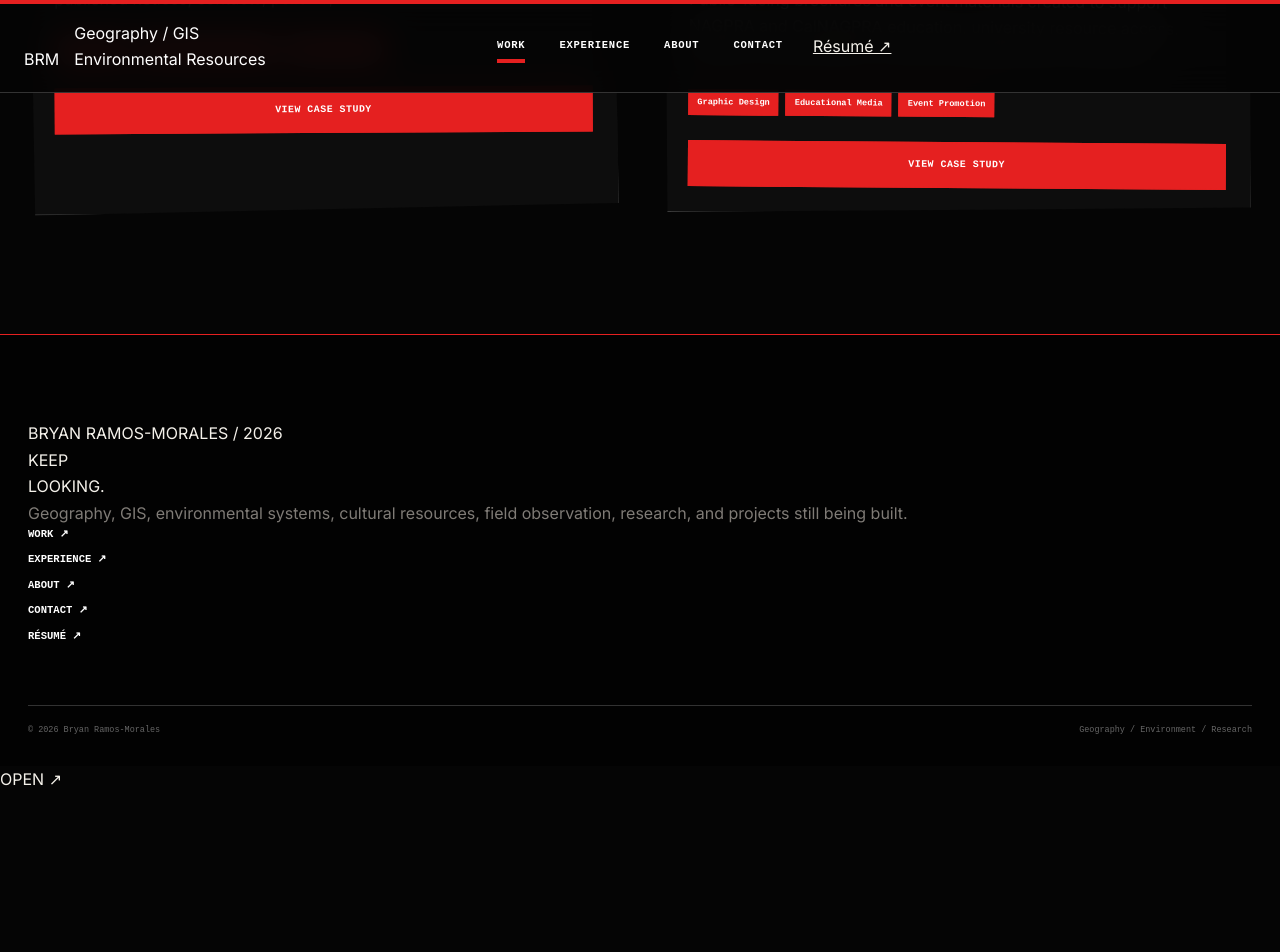
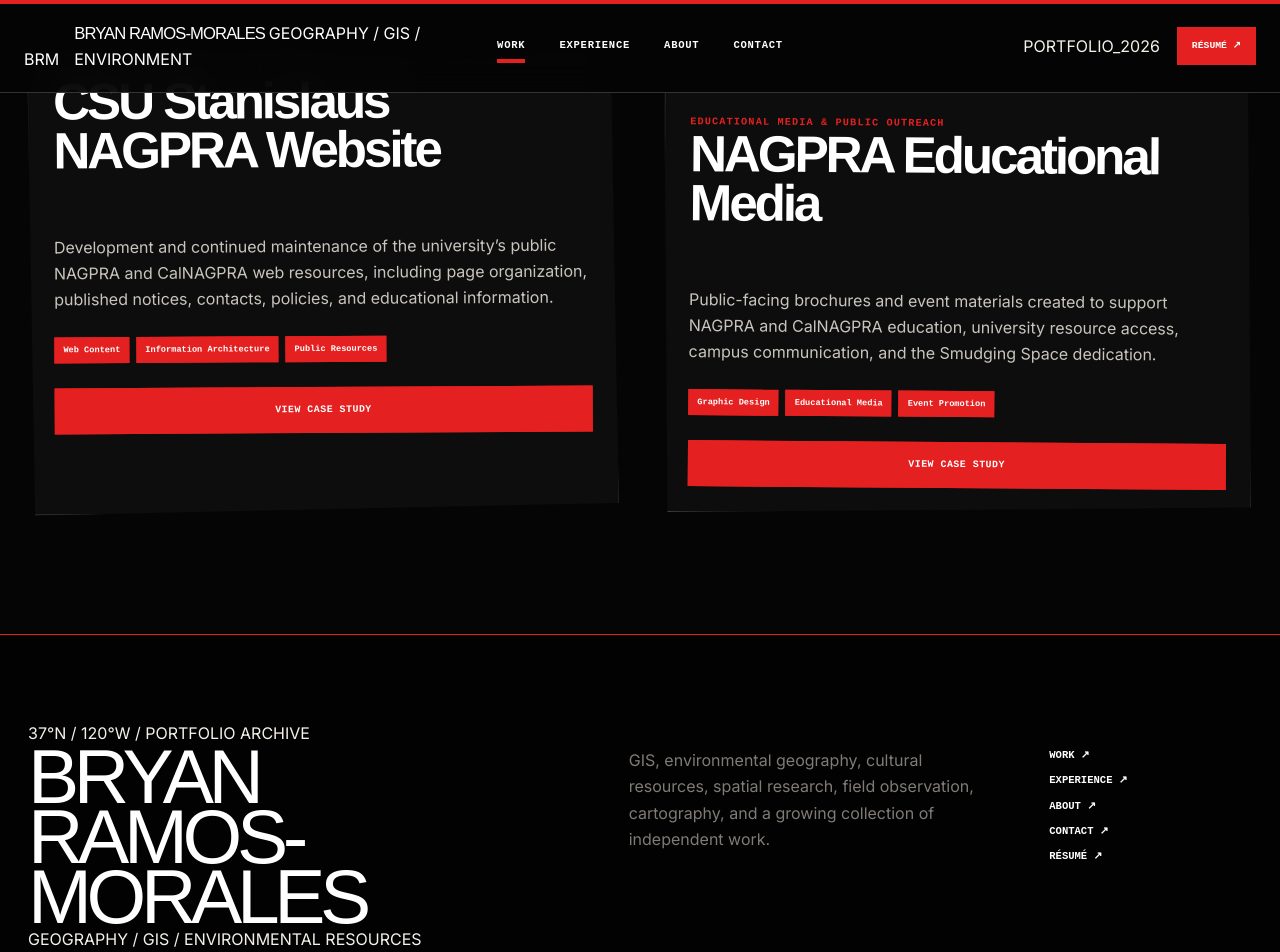
Before and after one commit to bramosmorales/bramosmorales.github.io, a Jekyll site: the page built from cultural-resources.html, in a window 1280 px wide and 1400 px high, scrolled down 1434 px. Shown: the top 952 px of the window. Built offline with Jekyll 4.4.1, drawn with Linux system fonts in a browser that asks for light colours; before the commit the page ends 2226 px from its top, so only the background shows below that; part of the change alters nothing that is shown; some of the changed text lies outside the part shown.

Commit message:
Update default.html

```diff
--- a/_layouts/default.html
+++ b/_layouts/default.html
@@ -23,16 +23,20 @@
     {% endif %}
   </title>
 
+
   <link rel="preconnect" href="https://fonts.googleapis.com">
 
-  <link rel="preconnect"
+  <link
+    rel="preconnect"
     href="https://fonts.gstatic.com"
-        crossorigin>
+    crossorigin
+  >
 
   <link
-    href="https://fonts.googleapis.com/css2?family=Inter:wght@400;500;600;700;800&family=Newsreader:ital,wght@0,500;0,600;1,500;1,600&family=Space+Grotesk:wght@500;600;700&display=swap"
+    href="https://fonts.googleapis.com/css2?family=Inter:wght@400;500;600;700;800&family=Pixelify+Sans:wght@400;500;600;700&family=Poiret+One&display=swap"
     rel="stylesheet"
   >
+
 
   <link
     rel="stylesheet"
@@ -42,21 +46,64 @@
 </head>
 
 
-<body>
+<body
+  class="
+    {% if page.url == '/' %}
+      is-home
+    {% endif %}
+    page-{{ page.section | default: 'work' }}
+  "
+>
 
 
-  <!-- SCROLL PROGRESS -->
+  <!-- ====================================================
+       IMMERSIVE BACKGROUND
+  ===================================================== -->
+
+  <div
+    class="world-art"
+    aria-hidden="true"
+  >
+
+    <div class="world-base"></div>
+
+    <div class="world-primary"></div>
+
+    <div class="world-alt"></div>
+
+    <div class="world-vignette"></div>
+
+    <div class="world-grain"></div>
+
+
+    <img
+      class="world-foreground"
+      src="{{ '/assets/art/foreground-frame.png' | relative_url }}"
+      alt=""
+    >
+
+  </div>
+
+
+
+  <!-- ====================================================
+       TOP PROGRESS
+  ===================================================== -->
 
   <div
     class="scroll-progress"
     aria-hidden="true"
   >
+
     <span id="scroll-progress-bar"></span>
+
   </div>
 
 
 
-  <!-- HEADER -->
+  <!-- ====================================================
+       SITE HEADER
+  ===================================================== -->
 
   <header class="site-header">
 
@@ -66,16 +113,22 @@
       <a
         class="site-brand"
         href="{{ '/' | relative_url }}"
-        aria-label="Bryan Ramos-Morales portfolio home"
       >
 
-        <span class="brand-mark">
+        <span class="brand-symbol">
           BRM
         </span>
 
         <span class="brand-copy">
-          Geography / GIS<br>
-          Environmental Resources
+
+          <span class="brand-name">
+            BRYAN RAMOS-MORALES
+          </span>
+
+          <span class="brand-field">
+            GEOGRAPHY / GIS / ENVIRONMENT
+          </span>
+
         </span>
 
       </a>
@@ -94,7 +147,7 @@
             class="active"
           {% endif %}
         >
-          Work
+          WORK
         </a>
 
 
@@ -104,7 +157,7 @@
             class="active"
           {% endif %}
         >
-          Experience
+          EXPERIENCE
         </a>
 
 
@@ -114,7 +167,7 @@
             class="active"
           {% endif %}
         >
-          About
+          ABOUT
         </a>
 
 
@@ -124,19 +177,34 @@
             class="active"
           {% endif %}
         >
-          Contact
+          CONTACT
         </a>
 
       </nav>
 
 
 
+      <div class="header-right">
+
+
+        <div class="world-status">
+
+          <span class="status-dot"></span>
+
+          PORTFOLIO_2026
+
+        </div>
+
+
         <a
-        class="header-resume"
+          class="resume-link"
           href="{{ '/resume.html' | relative_url }}"
         >
-        Résumé ↗
+          RÉSUMÉ ↗
         </a>
+
+
+      </div>
 
 
 
@@ -160,7 +228,9 @@
 
 
 
-  <!-- CONTENT -->
+  <!-- ====================================================
+       CONTENT
+  ===================================================== -->
 
   <main class="site-main">
 
@@ -170,71 +240,84 @@
 
 
 
-  <!-- FOOTER -->
+  <!-- ====================================================
+       FOOTER
+  ===================================================== -->
 
   <footer class="site-footer">
 
 
-    <div class="footer-main">
-
-      <div>
-
-        <div class="footer-kicker">
-          BRYAN RAMOS-MORALES / 2026
+    <div class="footer-coordinate">
+      37°N / 120°W / PORTFOLIO ARCHIVE
     </div>
 
-        <div class="footer-title">
-          KEEP<br>
-          LOOKING.
+
+    <div class="footer-grid">
+
+
+      <div class="footer-identity">
+
+        <div class="footer-name">
+          BRYAN
+          <br>
+          RAMOS-MORALES
+        </div>
+
+        <div class="footer-sub">
+          GEOGRAPHY / GIS / ENVIRONMENTAL RESOURCES
         </div>
 
       </div>
 
 
+
       <div class="footer-description">
 
-        Geography, GIS, environmental systems,
-        cultural resources, field observation,
-        research, and projects still being built.
+        GIS, environmental geography, cultural resources,
+        spatial research, field observation, cartography,
+        and a growing collection of independent work.
 
       </div>
+
 
 
       <nav class="footer-links">
 
         <a href="{{ '/' | relative_url }}">
-          Work ↗
+          WORK ↗
         </a>
 
         <a href="{{ '/professional-experience.html' | relative_url }}">
-          Experience ↗
+          EXPERIENCE ↗
         </a>
 
         <a href="{{ '/about.html' | relative_url }}">
-          About ↗
+          ABOUT ↗
         </a>
 
         <a href="{{ '/contact.html' | relative_url }}">
-          Contact ↗
+          CONTACT ↗
         </a>
 
         <a href="{{ '/resume.html' | relative_url }}">
-          Résumé ↗
+          RÉSUMÉ ↗
         </a>
 
       </nav>
 
+
     </div>
+
 
 
     <div class="footer-bottom">
 
       <span>
-        © 2026 Bryan Ramos-Morales
+        © 2026 BRYAN RAMOS-MORALES
       </span>
 
       <span>
-        Geography / Environment / Research
+        END OF CURRENT MAP
       </span>
 
     </div>
@@ -244,39 +327,71 @@
 
 
 
-  <!-- CUSTOM POINTER -->
+  <!-- ====================================================
+       MOTH FOLLOWER
+  ===================================================== -->
 
   <div
-    class="cursor-badge"
-    id="cursor-badge"
+    class="moth-guide"
+    id="moth-guide"
     aria-hidden="true"
   >
-    OPEN ↗
+
+    <img
+      src="{{ '/assets/art/moth-guide.png' | relative_url }}"
+      alt=""
+    >
+
+    <span class="moth-label">
+      EXPLORE
+    </span>
+
   </div>
 
 
 
+  <!-- ====================================================
+       JAVASCRIPT
+  ===================================================== -->
+
   <script>
 
-    /* ==============================================
-       MOBILE NAVIGATION
-    ============================================== */
+
+    const reducedMotion =
+      window.matchMedia(
+        "(prefers-reduced-motion: reduce)"
+      ).matches;
+
+
+
+    /* ----------------------------------------------------
+       MOBILE NAV
+    ----------------------------------------------------- */
 
     const navToggle =
-      document.querySelector(".nav-toggle");
+      document.querySelector(
+        ".nav-toggle"
+      );
 
     const siteNav =
-      document.querySelector(".site-nav");
+      document.querySelector(
+        ".site-nav"
+      );
 
 
-    if (navToggle && siteNav) {
+    if (
+      navToggle &&
+      siteNav
+    ) {
 
       navToggle.addEventListener(
         "click",
         function () {
 
           const open =
-            siteNav.classList.toggle("open");
+            siteNav.classList.toggle(
+              "open"
+            );
 
           navToggle.classList.toggle(
             "open",
@@ -295,11 +410,11 @@
 
 
 
-    /* ==============================================
+    /* ----------------------------------------------------
        SCROLL PROGRESS
-    ============================================== */
+    ----------------------------------------------------- */
 
-    const progressBar =
+    const progress =
       document.getElementById(
         "scroll-progress-bar"
       );
@@ -307,23 +422,20 @@
 
     function updateProgress() {
 
-      if (!progressBar) return;
+      if (!progress) return;
 
-      const scrollTop =
-        window.scrollY;
-
-      const scrollHeight =
+      const max =
         document.documentElement.scrollHeight
         -
         window.innerHeight;
 
-      const progress =
-        scrollHeight > 0
-          ? scrollTop / scrollHeight
+      const value =
+        max > 0
+          ? window.scrollY / max
           : 0;
 
-      progressBar.style.transform =
-        `scaleX(${progress})`;
+      progress.style.transform =
+        `scaleX(${value})`;
 
     }
 
@@ -334,20 +446,48 @@
     window.addEventListener(
       "scroll",
       updateProgress,
-      { passive: true }
+      {
+        passive: true
+      }
     );
 
 
 
-    /* ==============================================
-       SCROLL REVEALS
-    ============================================== */
+    /* ----------------------------------------------------
+       BACKGROUND REVEAL
+    ----------------------------------------------------- */
 
-    const reduceMotion =
+    if (
+      !reducedMotion &&
       window.matchMedia(
-        "(prefers-reduced-motion: reduce)"
-      ).matches;
+        "(pointer: fine)"
+      ).matches
+    ) {
 
+      document.addEventListener(
+        "pointermove",
+        function (event) {
+
+          document.documentElement.style.setProperty(
+            "--pointer-x",
+            event.clientX + "px"
+          );
+
+          document.documentElement.style.setProperty(
+            "--pointer-y",
+            event.clientY + "px"
+          );
+
+        }
+      );
+
+    }
+
+
+
+    /* ----------------------------------------------------
+       REVEALS
+    ----------------------------------------------------- */
 
     const revealItems =
       document.querySelectorAll(
@@ -355,12 +495,12 @@
       );
 
 
-    if (reduceMotion) {
+    if (reducedMotion) {
 
       revealItems.forEach(
         item =>
           item.classList.add(
-            "is-visible"
+            "visible"
           )
       );
 
@@ -368,7 +508,7 @@
 
     else {
 
-      const revealObserver =
+      const observer =
         new IntersectionObserver(
 
           entries => {
@@ -376,13 +516,15 @@
             entries.forEach(
               entry => {
 
-                if (entry.isIntersecting) {
+                if (
+                  entry.isIntersecting
+                ) {
 
                   entry.target.classList.add(
-                    "is-visible"
+                    "visible"
                   );
 
-                  revealObserver.unobserve(
+                  observer.unobserve(
                     entry.target
                   );
 
@@ -394,7 +536,7 @@
           },
 
           {
-            threshold: 0.12
+            threshold: 0.08
           }
 
         );
@@ -402,7 +544,7 @@
 
       revealItems.forEach(
         item =>
-          revealObserver.observe(
+          observer.observe(
             item
           )
       );
@@ -411,41 +553,36 @@
 
 
 
-    /* ==============================================
-       HERO COLLAGE PARALLAX
-    ============================================== */
+    /* ----------------------------------------------------
+       PROJECT TILT
+    ----------------------------------------------------- */
 
-    const parallaxArea =
-      document.querySelector(
-        ".hero-art"
+    const tiltTargets =
+      document.querySelectorAll(
+        "[data-tilt]"
       );
 
 
     if (
-      parallaxArea &&
-      !reduceMotion &&
+      !reducedMotion &&
       window.matchMedia(
         "(pointer: fine)"
       ).matches
     ) {
 
-      const layers =
-        parallaxArea.querySelectorAll(
-          "[data-parallax]"
-        );
+      tiltTargets.forEach(
+        element => {
 
-
-      parallaxArea.addEventListener(
+          element.addEventListener(
             "pointermove",
             function (event) {
 
               const rect =
-            parallaxArea.getBoundingClientRect();
+                element.getBoundingClientRect();
 
               const x =
                 (
-              event.clientX
-              -
+                  event.clientX -
                   rect.left
                 )
                 /
@@ -455,8 +592,7 @@
 
               const y =
                 (
-              event.clientY
-              -
+                  event.clientY -
                   rect.top
                 )
                 /
@@ -464,40 +600,24 @@
                 -
                 0.5;
 
-
-          layers.forEach(
-            layer => {
-
-              const speed =
-                Number(
-                  layer.dataset.parallax
-                )
-                ||
-                10;
-
-              layer.style.transform =
-                `translate3d(
-                  ${x * speed}px,
-                  ${y * speed}px,
-                  0
-                )`;
-
-            }
-          );
+              element.style.transform =
+                `
+                perspective(1100px)
+                rotateX(${y * -2.4}deg)
+                rotateY(${x * 3.5}deg)
+                translateY(-5px)
+                `;
 
             }
           );
 
 
-      parallaxArea.addEventListener(
+          element.addEventListener(
             "pointerleave",
             function () {
 
-          layers.forEach(
-            layer => {
-
-              layer.style.transform =
-                "translate3d(0,0,0)";
+              element.style.transform =
+                "";
 
             }
           );
@@ -509,70 +629,137 @@
 
 
 
-    /* ==============================================
-       PROJECT CURSOR
-    ============================================== */
+    /* ----------------------------------------------------
+       MOTH FOLLOWER
+    ----------------------------------------------------- */
 
-    const cursorBadge =
+    const moth =
       document.getElementById(
-        "cursor-badge"
+        "moth-guide"
       );
 
 
     if (
-      cursorBadge &&
+      moth &&
+      !reducedMotion &&
       window.matchMedia(
         "(pointer: fine)"
       ).matches
     ) {
 
-      const cursorTargets =
-        document.querySelectorAll(
-          "[data-cursor]"
-        );
+      let pointerX =
+        window.innerWidth / 2;
 
+      let pointerY =
+        window.innerHeight / 2;
 
-      let mouseX = 0;
-      let mouseY = 0;
+      let mothX =
+        pointerX;
+
+      let mothY =
+        pointerY;
+
+      let previousX =
+        mothX;
 
 
       document.addEventListener(
         "pointermove",
         function (event) {
 
-          mouseX =
-            event.clientX;
+          pointerX =
+            event.clientX + 45;
 
-          mouseY =
-            event.clientY;
+          pointerY =
+            event.clientY + 32;
 
-          cursorBadge.style.left =
-            `${mouseX}px`;
-
-          cursorBadge.style.top =
-            `${mouseY}px`;
+          moth.classList.add(
+            "awake"
+          );
 
         }
       );
 
 
-      cursorTargets.forEach(
-        target => {
+      function animateMoth() {
 
-          target.addEventListener(
+        mothX +=
+          (
+            pointerX - mothX
+          )
+          *
+          0.075;
+
+        mothY +=
+          (
+            pointerY - mothY
+          )
+          *
+          0.075;
+
+        const movement =
+          mothX -
+          previousX;
+
+        previousX =
+          mothX;
+
+        const rotation =
+          Math.max(
+            -12,
+            Math.min(
+              12,
+              movement * 2
+            )
+          );
+
+        moth.style.transform =
+          `
+          translate3d(
+            ${mothX}px,
+            ${mothY}px,
+            0
+          )
+          rotate(${rotation}deg)
+          `;
+
+        requestAnimationFrame(
+          animateMoth
+        );
+
+      }
+
+
+      animateMoth();
+
+
+
+      const discoveries =
+        document.querySelectorAll(
+          "[data-discover]"
+        );
+
+
+      discoveries.forEach(
+        item => {
+
+          item.addEventListener(
             "pointerenter",
             function () {
 
-              cursorBadge.classList.add(
-                "visible"
+              moth.classList.add(
+                "discovering"
               );
 
-              if (
-                target.dataset.cursor
-              ) {
+              const label =
+                moth.querySelector(
+                  ".moth-label"
+                );
 
-                cursorBadge.textContent =
-                  target.dataset.cursor;
+              if (label) {
+
+                label.textContent =
+                  "OPEN FILE";
 
               }
 
@@ -580,17 +767,118 @@
           );
 
 
-          target.addEventListener(
+          item.addEventListener(
             "pointerleave",
             function () {
 
-              cursorBadge.classList.remove(
-                "visible"
+              moth.classList.remove(
+                "discovering"
+              );
+
+              const label =
+                moth.querySelector(
+                  ".moth-label"
+                );
+
+              if (label) {
+
+                label.textContent =
+                  "EXPLORE";
+
+              }
+
+            }
           );
 
         }
       );
 
+    }
+
+
+
+    /* ----------------------------------------------------
+       CLICK STAR
+    ----------------------------------------------------- */
+
+    if (
+      !reducedMotion &&
+      window.matchMedia(
+        "(pointer: fine)"
+      ).matches
+    ) {
+
+      document.addEventListener(
+        "click",
+        function (event) {
+
+          const burst =
+            document.createElement(
+              "span"
+            );
+
+          burst.className =
+            "click-burst";
+
+          burst.textContent =
+            "✦";
+
+          burst.style.left =
+            event.clientX + "px";
+
+          burst.style.top =
+            event.clientY + "px";
+
+          document.body.appendChild(
+            burst
+          );
+
+
+          setTimeout(
+            () =>
+              burst.remove(),
+            650
+          );
+
+        }
+      );
+
+    }
+
+
+
+    /* ----------------------------------------------------
+       FOREGROUND PARALLAX
+    ----------------------------------------------------- */
+
+    const foreground =
+      document.querySelector(
+        ".world-foreground"
+      );
+
+
+    if (
+      foreground &&
+      !reducedMotion
+    ) {
+
+      window.addEventListener(
+        "scroll",
+        function () {
+
+          foreground.style.transform =
+            `
+            translate3d(
+              0,
+              ${window.scrollY * 0.015}px,
+              0
+            )
+            `;
+
+        },
+
+        {
+          passive: true
         }
       );
 
```
Lines whose indentation alone changed are shown as unchanged.
